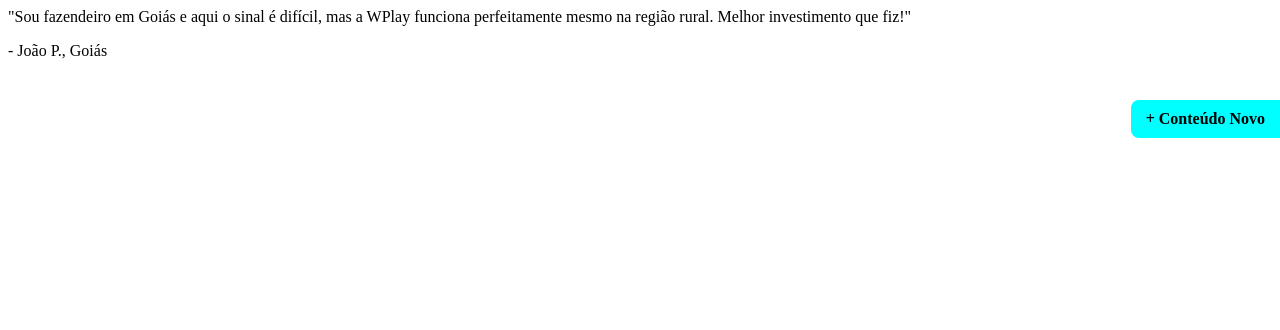
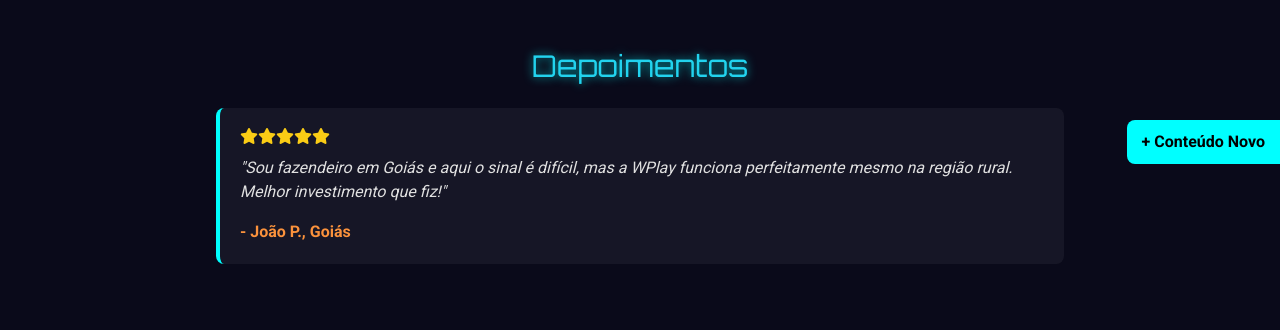
Before and after one commit to lincolnsv/site-venda-wplay, a plain HTML site: page index.html in a window 1280 px wide. Drawn offline with nearby package versions, Linux system fonts and the light colour scheme.

Commit message:
atualizaçao 1.0

```diff
--- a/index.html
+++ b/index.html
@@ -1,14 +1,29 @@
 
-<!-- Código HTML atualizado -->
+<!DOCTYPE html>
+<html lang="pt-BR">
+<head>
+  <meta charset="UTF-8" />
+  <meta name="viewport" content="width=device-width, initial-scale=1.0" />
+  <title>WPlay IPTV - A Melhor TV por Internet</title>
+  <script src="https://cdn.tailwindcss.com"></script>
+  <link rel="stylesheet" href="https://cdnjs.cloudflare.com/ajax/libs/font-awesome/6.4.0/css/all.min.css" />
+  <style>
+    @import url('https://fonts.googleapis.com/css2?family=Orbitron:wght@400;700&family=Roboto:wght@300;400;700&display=swap');
+    body {
+      font-family: 'Roboto', sans-serif;
+      background-color: #0a0a1a;
+      color: #e0e0e0;
+      overflow-x: hidden;
+    }
+    .futuristic-font { font-family: 'Orbitron', sans-serif; }
+    .glow-text { text-shadow: 0 0 10px rgba(0, 255, 255, 0.7); }
 
-<!-- Menu Lateral para Conteúdo Recente -->
-<style>
     .side-tab {
       position: fixed;
-    top: 100px;
+      top: 120px;
       right: 0;
       width: 300px;
-    max-height: 90vh;
+      max-height: 85vh;
       overflow-y: auto;
       background: rgba(15, 15, 30, 0.95);
       border-left: 2px solid #00ffff;
@@ -17,14 +32,11 @@
       transition: transform 0.3s ease;
       transform: translateX(100%);
     }
-
-  .side-tab.open {
-    transform: translateX(0);
-  }
+    .side-tab.open { transform: translateX(0); }
 
     .side-tab-toggle {
       position: fixed;
-    top: 100px;
+      top: 120px;
       right: 0;
       background: #00ffff;
       color: #000;
@@ -34,7 +46,6 @@
       border-radius: 8px 0 0 8px;
       font-weight: bold;
     }
-
     .side-tab h3 {
       font-family: 'Orbitron', sans-serif;
       color: #ff00ff;
@@ -42,13 +53,11 @@
       margin-bottom: 10px;
       text-align: center;
     }
-
     .side-tab .content-grid {
       display: grid;
       grid-template-columns: 1fr;
       gap: 10px;
     }
-
     .side-tab .content-item {
       background: rgba(0, 0, 0, 0.4);
       padding: 8px;
@@ -56,12 +65,23 @@
       border-radius: 4px;
       font-size: 0.9rem;
     }
+    .testimonial-card {
+      background: rgba(255,255,255,0.05);
+      border-left: 4px solid #00ffff;
+      padding: 20px;
+      margin: 15px 0;
+      border-radius: 8px;
+    }
   </style>
+</head>
+<body>
 
+  <!-- Botão do menu lateral -->
   <div class="side-tab-toggle" onclick="document.querySelector('.side-tab').classList.toggle('open')">
     + Conteúdo Novo
   </div>
 
+  <!-- Menu lateral com conteúdo novo -->
   <div class="side-tab">
     <h3>Filmes/Séries Recentemente Adicionados</h3>
     <div class="content-grid">
@@ -79,19 +99,16 @@
   </div>
 
   <!-- Depoimento ajustado -->
-<!-- ... outras seções ... -->
+  <section class="py-12 px-6 max-w-4xl mx-auto">
+    <h2 class="futuristic-font text-3xl text-center mb-6 text-cyan-400 glow-text">Depoimentos</h2>
     <div class="testimonial-card">
-  <div class="flex items-center mb-4">
-    <div class="text-yellow-400 mr-2">
-      <i class="fas fa-star"></i>
-      <i class="fas fa-star"></i>
-      <i class="fas fa-star"></i>
-      <i class="fas fa-star"></i>
-      <i class="fas fa-star"></i>
-    </div>
+      <div class="flex items-center mb-3 text-yellow-400">
+        <i class="fas fa-star"></i><i class="fas fa-star"></i><i class="fas fa-star"></i><i class="fas fa-star"></i><i class="fas fa-star"></i>
       </div>
       <p class="mb-4 italic">"Sou fazendeiro em Goiás e aqui o sinal é difícil, mas a WPlay funciona perfeitamente mesmo na região rural. Melhor investimento que fiz!"</p>
       <div class="font-bold text-orange-400">- João P., Goiás</div>
     </div>
+  </section>
 
-<!-- Continue com o restante do HTML normalmente -->
+</body>
+</html>
```
Lines whose indentation alone changed are shown as unchanged.
